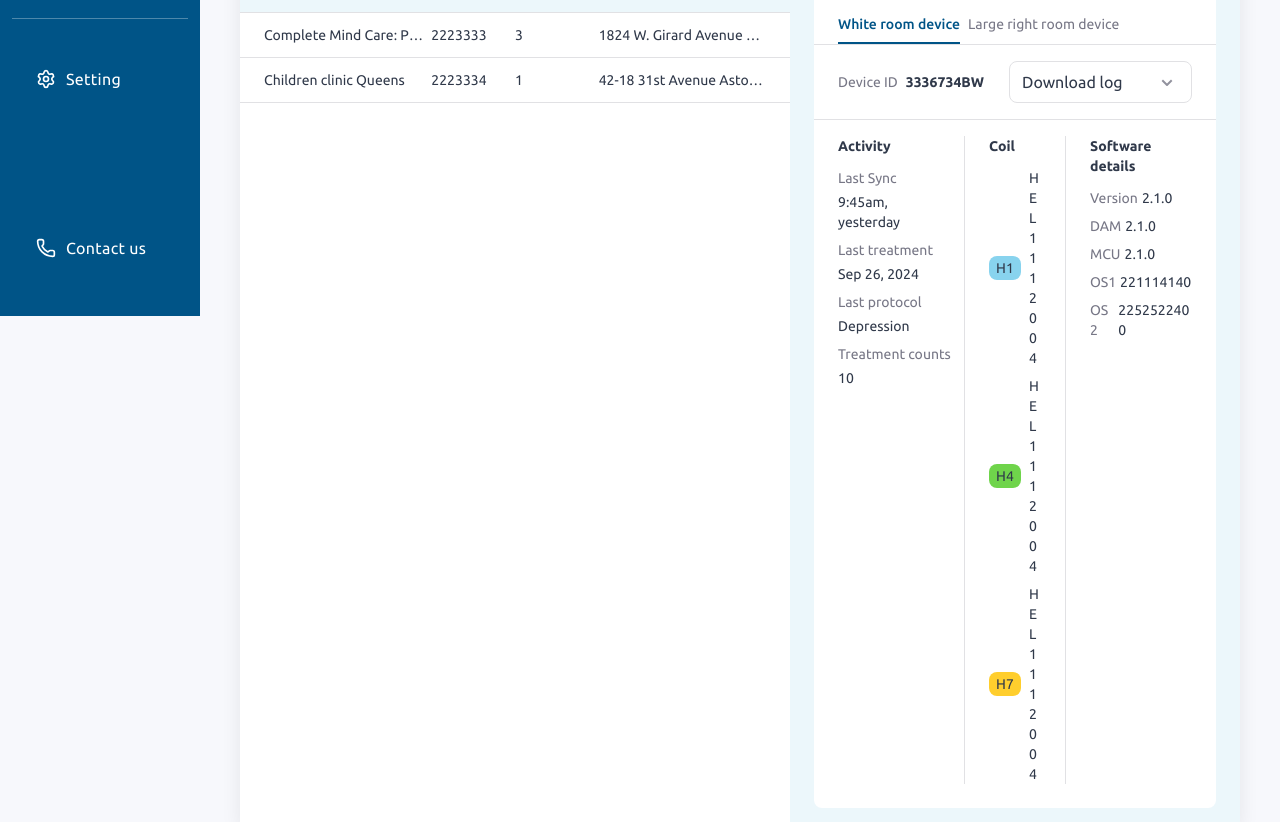
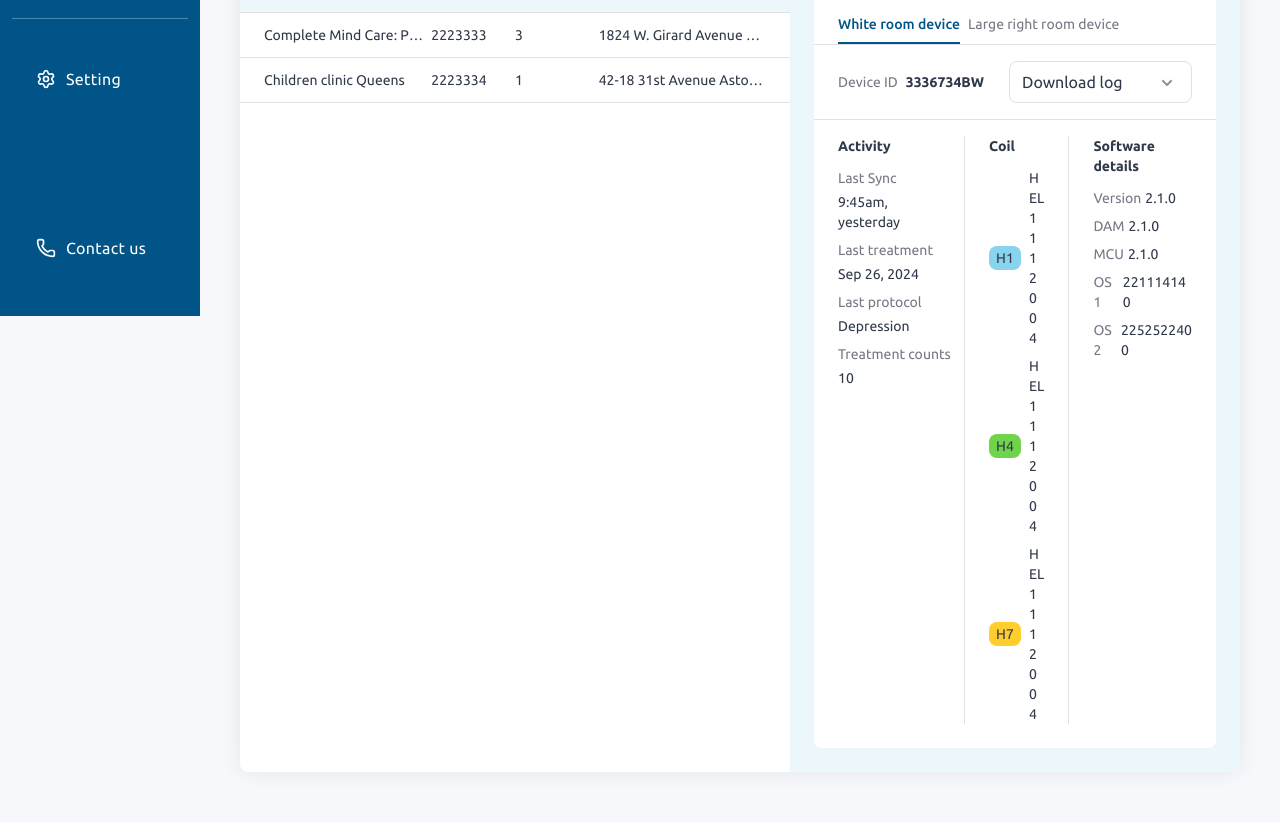
Before and after one commit to mipoteam/brainTest, a React (Vite) app: page /settings in a window 1280 px wide. Shown: the part 484-1306 px from the top of the page. After the commit the page ends 1280 px from the top, so only its background shows below. Built offline with nearby package versions, Linux system fonts and the light colour scheme.

Commit message:
Add responsive layout to ClinicDetail device panel

```diff
--- a/client/pages/settings/ClinicDetail.tsx
+++ b/client/pages/settings/ClinicDetail.tsx
@@ -82,7 +82,7 @@ function DevicePanel({ device }: { device: DeviceInfo }) {
   return (
     <div>
       {/* Device ID + Download log — per Figma */}
-      <div className="flex items-center justify-between py-4 border-b border-[#E1E1E4] -mx-6 px-6">
+      <div className="flex flex-col xl:flex-row items-start xl:items-center justify-between py-4 border-b border-[#E1E1E4] -mx-6 px-6 gap-4 xl:gap-0">
         <div className="flex items-center gap-2">
           <span className="text-[#777786] text-sm font-normal">Device ID</span>
           <span className="text-[#30394A] text-sm font-bold">{device.deviceId}</span>
@@ -178,9 +178,9 @@ function DevicePanel({ device }: { device: DeviceInfo }) {
       </div>
 
       {/* Three columns: Activity | Coil | Software */}
-      <div className="grid grid-cols-3 pt-4" style={{ gap: 24 }}>
+      <div className="grid grid-cols-1 xl:grid-cols-3 pt-4 gap-6">
         {/* Activity */}
-        <div className="flex flex-col gap-3">
+        <div className="flex flex-col gap-3 pb-6 border-b border-[#E1E1E4] xl:border-b-0 xl:pb-0">
           <span className="text-[#30394A] text-sm font-bold">Activity</span>
           <div className="flex flex-col gap-2">
             {[
@@ -197,8 +197,10 @@ function DevicePanel({ device }: { device: DeviceInfo }) {
           </div>
         </div>
 
+        {/* Bottom row (Coil & Software details) 50/50 split on smaller screens */}
+        <div className="grid grid-cols-2 gap-6 xl:col-span-2 xl:flex xl:gap-6">
           {/* Coil */}
-        <div className="flex flex-col gap-3 border-l border-r border-[#E1E1E4] px-6">
+          <div className="flex flex-col gap-3 xl:border-l xl:border-r border-[#E1E1E4] xl:px-6 xl:w-1/2">
             <span className="text-[#30394A] text-sm font-bold">Coil</span>
             <div className="flex flex-col gap-2">
               {device.coils.map((coil, i) => (
@@ -208,7 +210,7 @@ function DevicePanel({ device }: { device: DeviceInfo }) {
           </div>
 
           {/* Software details */}
-        <div className="flex flex-col gap-3">
+          <div className="flex flex-col gap-3 xl:w-1/2">
             <span className="text-[#30394A] text-sm font-bold">Software details</span>
             <div className="flex flex-col gap-2">
               {[
@@ -223,6 +225,7 @@ function DevicePanel({ device }: { device: DeviceInfo }) {
                   <span className="text-[#30394A] text-sm font-normal">{value}</span>
                 </div>
               ))}
+            </div>
           </div>
         </div>
       </div>
```
Lines whose indentation alone changed are shown as unchanged.
